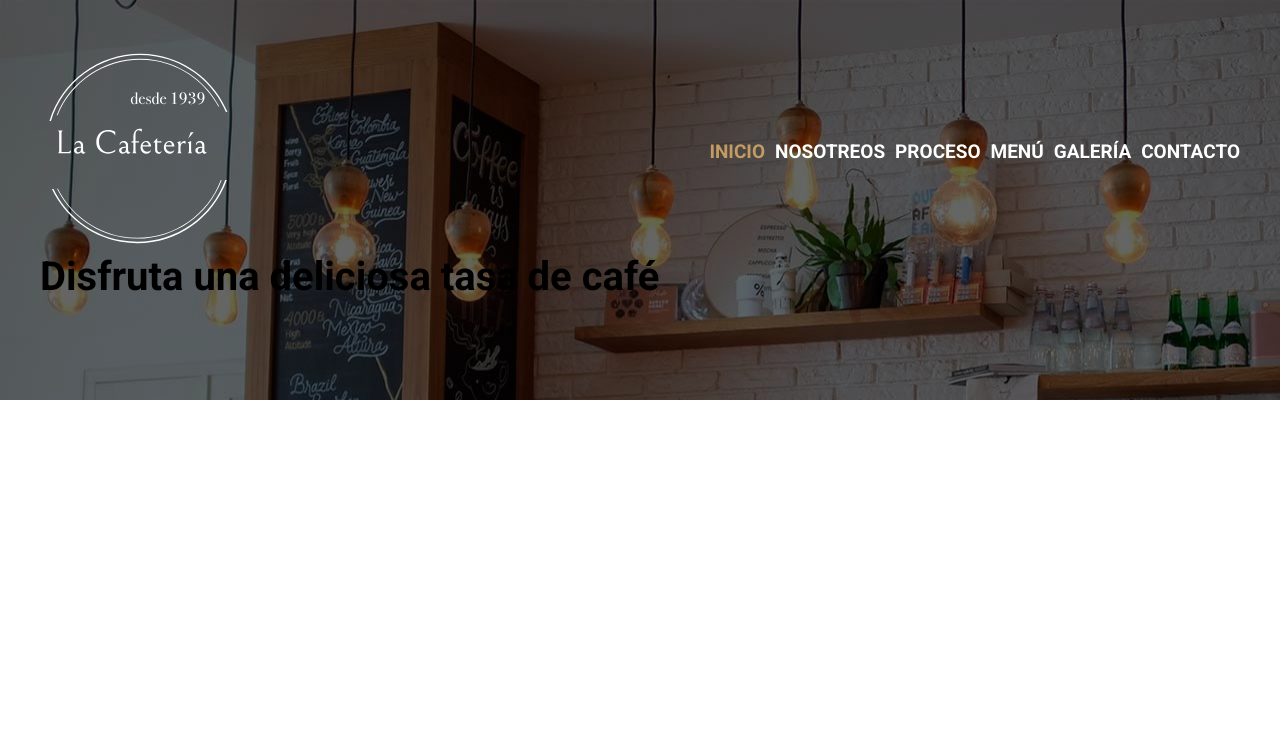
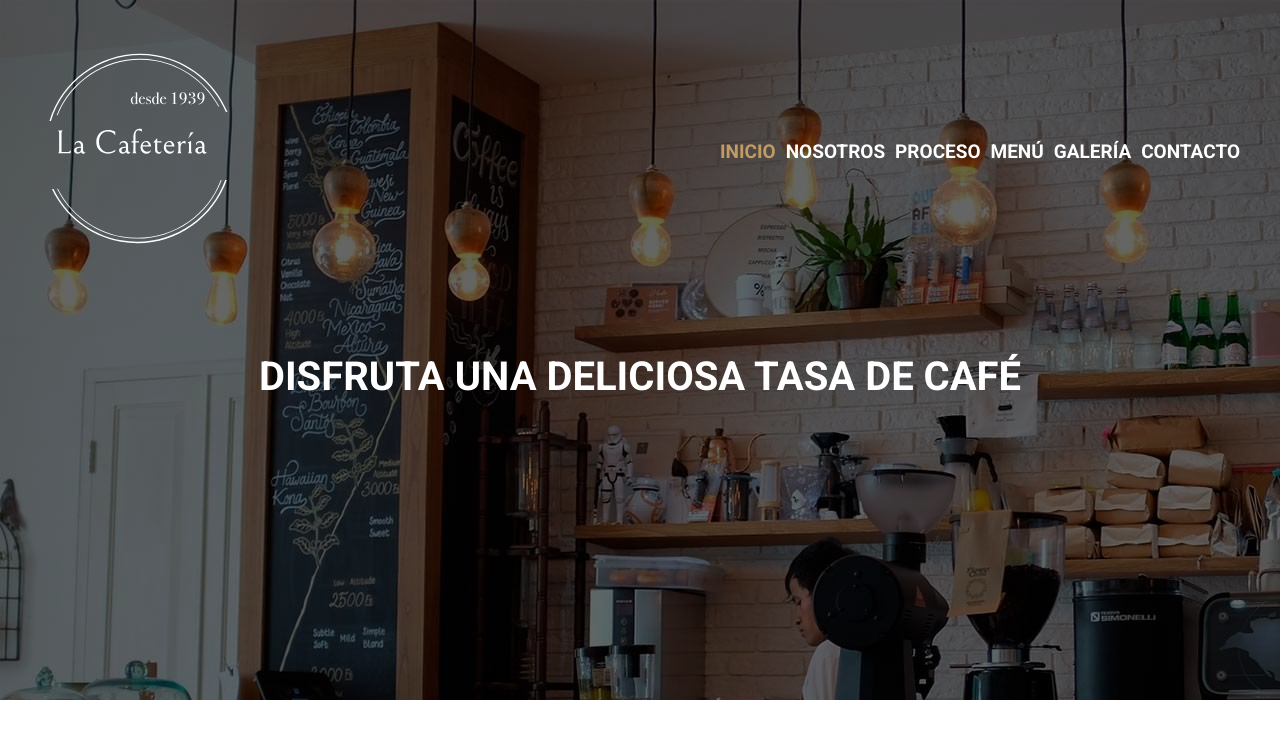
Before and after one commit to LuisMarioSolano/cafeteria, a website: page index.html in a window 1280 px wide. Drawn offline with Linux system fonts and the light colour scheme.

Commit message:
Update header: style for h1

```diff
--- a/index.html
+++ b/index.html
@@ -22,7 +22,7 @@
                 </div>
                 <nav class="nav-principal">
                     <a class="activo" href="index.html">Inicio</a>
-                    <a href="nosotros.html">Nosotreos</a>
+                    <a href="nosotros.html">Nosotros</a>
                     <a href="proceso.html">Proceso</a>
                     <a href="menu.html">Menú</a>
                     <a href="galeria.html">Galería</a>
--- a/src/scss/header/_header.scss
+++ b/src/scss/header/_header.scss
@@ -4,6 +4,9 @@
 .header{
     padding: 5rem 0;
     position: relative;
+    @include m.tablet {
+        min-height: 70rem;
+    }
 
     &::before {
         content: "";
@@ -17,6 +20,15 @@
     }
     .contenido-header {
         position: relative;
+        h1 {
+            text-align: center;
+            color: v.$blanco;
+            text-transform: uppercase;
+            margin-top: 5rem;
+            @include m.tablet {
+                margin-top: 10rem;
+            }
+        }
     }
 }
 
```
Also changed, not shown: build/css/app.css.
